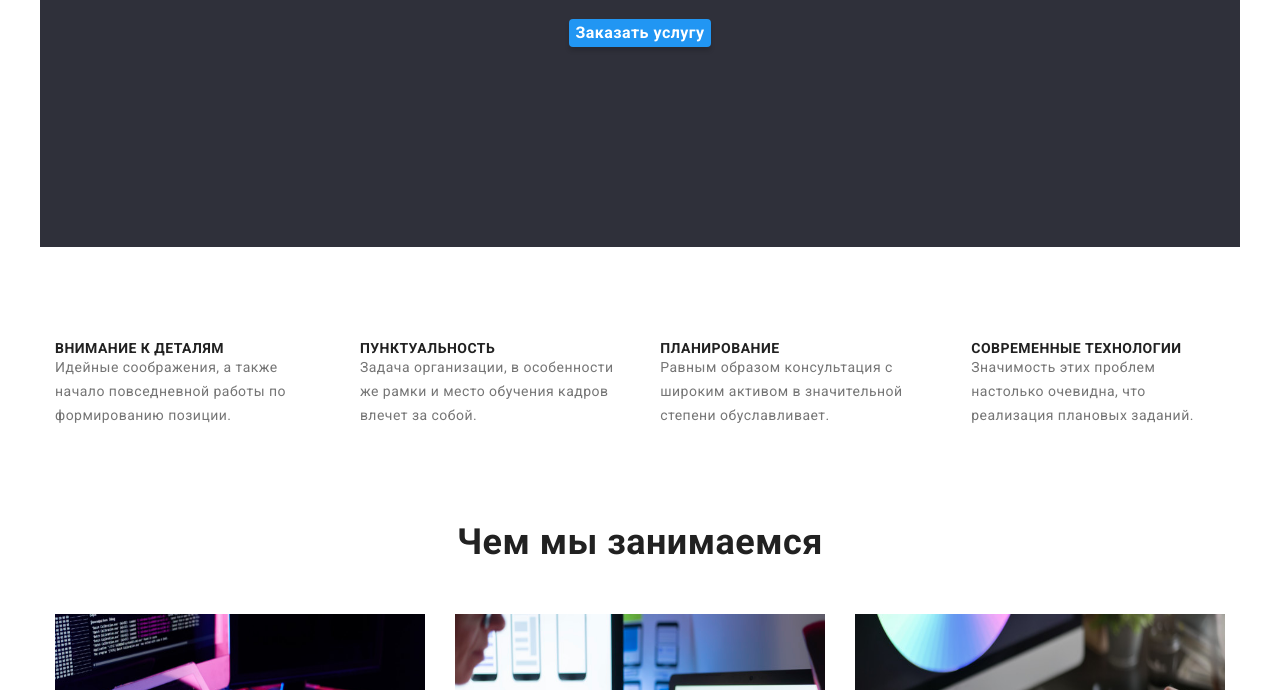
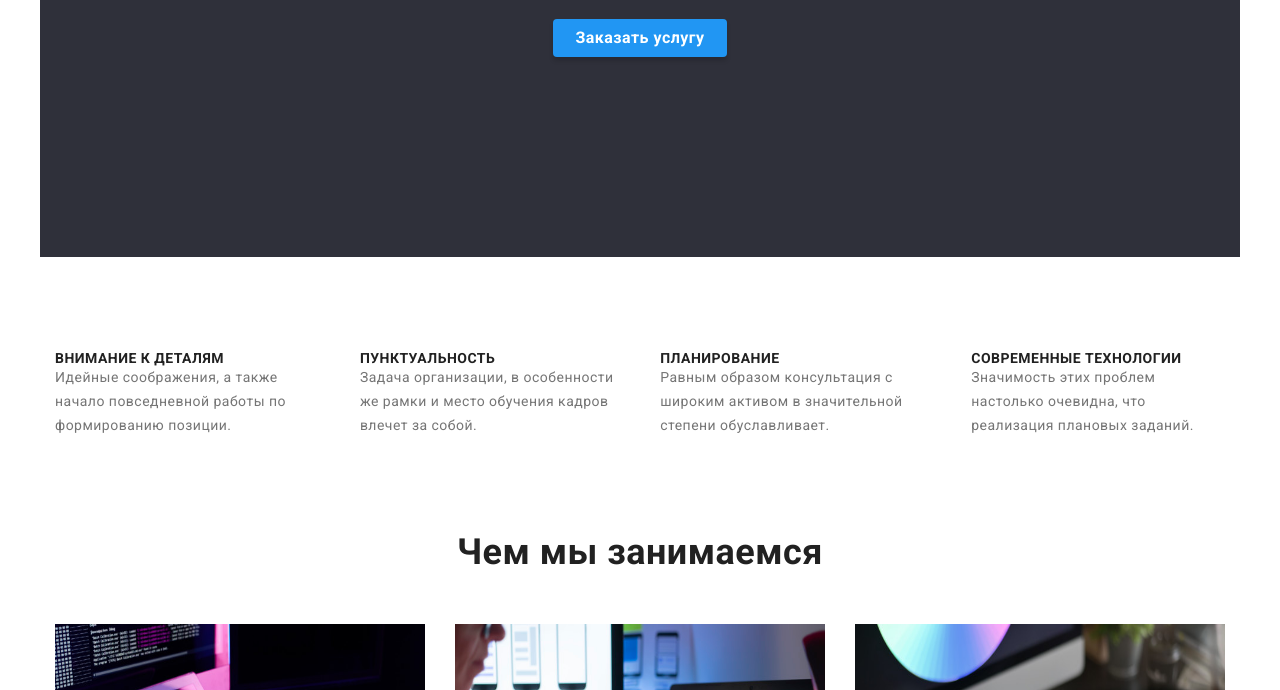
Before and after one commit to Usermen-cmd/goit-markup-hw-03, a plain HTML site: page index.html in a window 1280 px wide. Shown: the part 410-1100 px from the top of the page. Drawn offline with Linux system fonts and the light colour scheme.

Commit message:
исправляет кнопки

```diff
--- a/css/style.css
+++ b/css/style.css
@@ -123,6 +123,8 @@ button {
   border-radius: 4px;
 
   margin-right: 8px;
+  padding: 6px 22px;
+  cursor: pointer;
 }
 button.primery {
   font-weight: 700;
```
